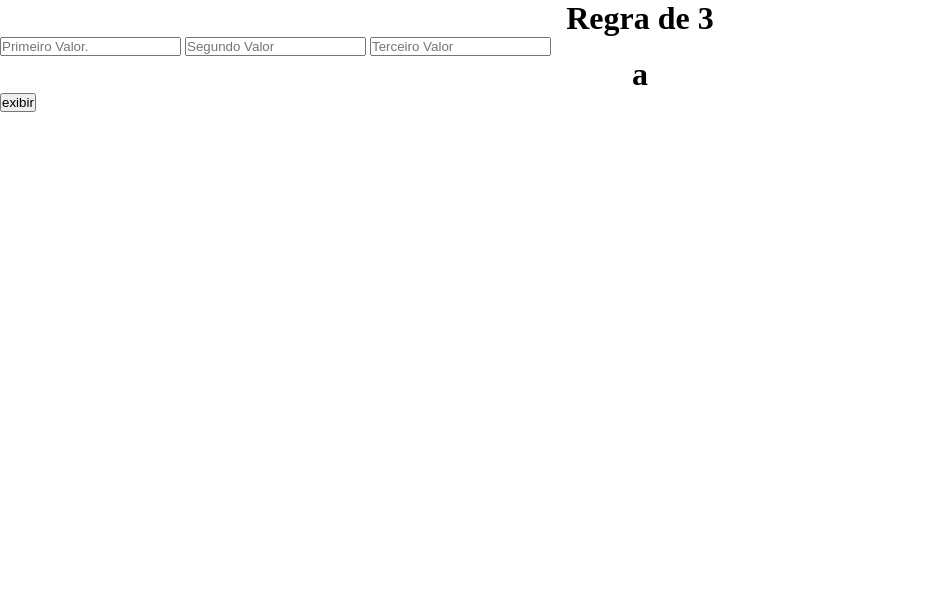
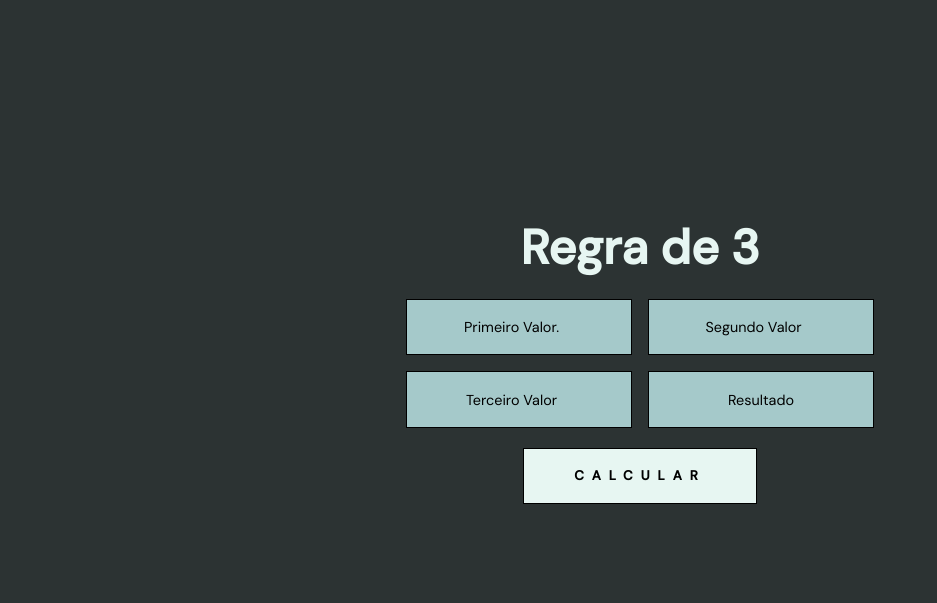
Before and after one commit to GDF97/aulaPAM, a website: page www/index.html in a window 1280 px wide. Shown: the whole page, without its empty margins (0-937 px from the left). Drawn offline with Linux system fonts and the light colour scheme.

Commit message:
Estilização do calculador da regra de 3

```diff
--- a/www/components/motor.js
+++ b/www/components/motor.js
@@ -1,14 +1,12 @@
 
+const btn = document.getElementById('btn');
 
+btn.addEventListener('click', function(){
+    var Valor1 = document.getElementById('V1').value;
+    var Valor2 = document.getElementById('V2').value;
+    var Valor3 = document.getElementById('V3').value;
+    var Valor4 = ((Valor2*Valor3)/Valor1);
 
-function HelloWorld(){
-
-var Valor1 = document.getElementById('V1').value;
-var Valor2 = document.getElementById('V2').value;
-var Valor3 = document.getElementById('V3').value;
-var Valor4 = ((Valor2*Valor3)/Valor1);
-
-var Resultado = document.getElementById('header');
-Resultado.innerText = "O valor é = " + Valor4;
-
-}
+    var Resultado = document.getElementById('Res');
+    Resultado.innerText += " = " + Valor4;
+})
--- a/www/css/style.css
+++ b/www/css/style.css
@@ -1,9 +1,72 @@
 *{
     padding: 0;
     margin: 0;
+    box-sizing: border-box;
+    font-family: 'DM Sans', sans-serif;
 }
 
-h1{
-    text-align: center;
+body{
+    width: 100%;
+    height: 100vh;
+    display: flex;
+    justify-content: center;
+    align-items: center;
+    background-color: #2C3333;
+}
+
+#titulo{
+    font-size: 3rem;
+    color: #E7F6F2;
+}
+
+.container{
+    max-width: 500px;
+    display: flex;
+    flex-direction: column;
+    width: 100%;
+    height: 50%;
+    padding: 1rem;
+}
+
+.input{
+    margin: 20px auto;
+    width: 100%;
+    height: 35%;
+    display: grid;
+    grid-template-columns: 1fr 1fr;
+    row-gap: 1rem;
+    column-gap: 1rem;
 
 }
+
+input[type="button"]{
+    width: 50%;
+    height: 3.5rem;
+    cursor: pointer;
+    background-color: #E7F6F2;
+    border: 1px solid black;
+    font-weight: 900;
+    letter-spacing: .5rem;
+}
+#Res,
+input[type="number"]{
+    background-color: #A5C9CA;
+    outline: none;
+    border: 1px solid black;
+    text-align: center;
+    display: flex;
+    justify-content: center;
+    align-items: center;
+    font-size: .9rem;
+    color: black;
+    font-weight: 400;
+}
+::placeholder{
+    color: black;
+}
+
+@media(max-width: 350px){
+    .container{
+        padding: 0%;
+    }
+}
--- a/www/index.html
+++ b/www/index.html
@@ -5,9 +5,9 @@
     <meta name="viewport" content="width=device-width, initial-scale=1, maximum-scale=1, user-scalable=no">
     <meta http-equiv="Content-Security-Policy" content="default-src * data: gap: content: https://ssl.gstatic.com; style-src * 'unsafe-inline'; script-src * 'unsafe-inline' 'unsafe-eval'">
     <script src="components/loader.js"></script>
+    <link href="https://fonts.googleapis.com/css?display=swap&amp;family=DM+Sans:500,500italic,400,400italic" rel="stylesheet" type="text/css">
     <link rel="stylesheet" href="components/loader.css">
     <link rel="stylesheet" href="css/style.css">
-    <script src="components/motor.js" type="text/javascript"> </script>
 
     <script>
     </script>
@@ -15,14 +15,18 @@
 <body>
 
 
-    <h1> Regra de 3 </h1>
+    <div class="container">
+        <center><h1 id="titulo">Regra de 3</h1></center>
+        <div class="input">
+            <input type="number" id="V1" placeholder="Primeiro Valor.">
+            <input type="number" id="V2" placeholder="Segundo Valor">
+            <input type="number" id="V3" placeholder="Terceiro Valor">
+            <h1 id="Res">Resultado</h1>
 
-    <input type="number" id="V1" placeholder="Primeiro Valor.">
-    <input type="number" id="V2" placeholder="Segundo Valor">
-    <input type="number" id="V3" placeholder="Terceiro Valor">
-    <h1 id="header">a</h1>
-    <input value="exibir" onclick="HelloWorld()" type="button">
-
+        </div>
+        <center><input value="CALCULAR" type="button" id="btn"></center>
+    </div>
+    <script src="components/motor.js" type="text/javascript"> </script>
 
 </body>
 </html>
```
